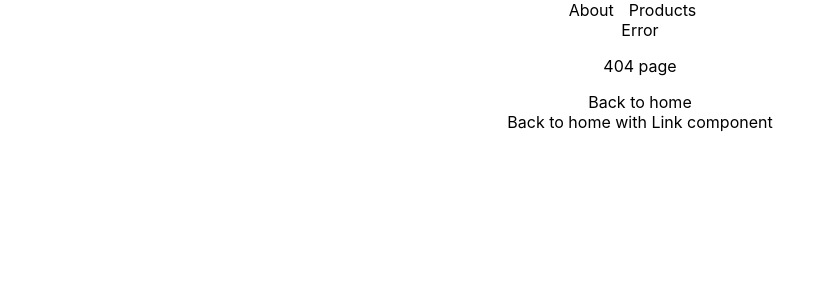
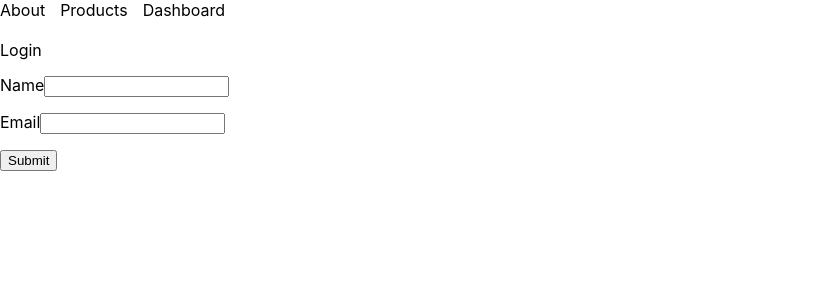
Before and after one commit to CHK-front-end-lectures/react-router-lectures, a React (Create React App) app: page /login in a window 1280 px wide. Before the commit this address had no page. Shown: the top 300 px of the page, without its empty margins (0-836 px from the left). Built offline with nearby package versions, Linux system fonts and the light colour scheme.

Commit message:
Lecture 03-04-2023

```diff
--- a/src/App.js
+++ b/src/App.js
@@ -1,3 +1,4 @@
+import { useState } from 'react';
 import './App.css';
 import { BrowserRouter, Routes, Route } from 'react-router-dom';
 import Home from './pages/Home';
@@ -6,13 +7,19 @@ import Product from './pages/Product';
 import Error from './pages/Error';
 import SharedLayout from './pages/SharedLayout';
 import SingleProduct from './pages/SingleProduct';
+import Login from './pages/Login';
+import Dashboard from './pages/Dashboard';
+import ProtectedRoute from './pages/ProtectedRoute';
 import Posts from './pages/Posts';
 
 // nested routes
 
+// GET, POST, PUT, DELETE
+// CRUD - create, read, update, delete
 function App() {
+  const [user, setUser] = useState(null);
   return (
-    <div className="App">
+    <div>
       <BrowserRouter>
         <Routes>
           <Route path="/" element={<SharedLayout />}>
@@ -20,6 +27,16 @@ function App() {
             <Route path="/about" element={<About />} />
             <Route path="/products" element={<Product />} />
             <Route path="/products/:productId" element={<SingleProduct />} />
+            <Route path="/login" element={<Login setUser={setUser} />} />
+            <Route
+              path="/dashboard"
+              element={
+                <ProtectedRoute user={user}>
+                  <Dashboard user={user} />
+                </ProtectedRoute>
+              }
+            />
+            <Route path="/posts" element={<Posts />} />
             <Route path="*" element={<Error />} />
           </Route>
         </Routes>
@@ -29,3 +46,5 @@ function App() {
 }
 
 export default App;
+// Krijoni nje page te re SinglePost qe ju gjeneron content ne baze te id-se qe vendoset si parameter ne url
+// Ne faqen posts, secili post le ta kete nje Link qe dergon ne /posts/id ku id ndryshon varesisht prej postit qe klikojme
--- a/src/components/Navbar.js
+++ b/src/components/Navbar.js
@@ -19,6 +19,15 @@ const Navbar = () => {
       >
         Products
       </NavLink>
+
+      <NavLink
+        to="/dashboard"
+        style={({ isActive }) => {
+          return { color: isActive ? 'red' : 'black' };
+        }}
+      >
+        Dashboard
+      </NavLink>
     </nav>
   );
 };
--- a/src/index.css
+++ b/src/index.css
@@ -25,3 +25,23 @@ a {
 .active {
   color: red;
 }
+
+.login-form {
+  margin: 20px 0;
+}
+
+.login-form div {
+  padding-bottom: 15px;
+}
+
+.posts-container {
+  margin: 20px 0;
+  display: grid;
+  grid-template-columns: repeat(4, 1fr);
+  grid-gap: 20px;
+}
+
+.post {
+  border: 1px solid #999;
+  padding: 15px;
+}
--- /dev/null
+++ b/src/pages/Dashboard.js
@@ -0,0 +1,12 @@
+import React from 'react';
+
+const Dashboard = ({ user }) => {
+  return (
+    <>
+      <div>Hello {user?.name} </div>
+      <div>Email: {user?.email}</div>
+    </>
+  );
+};
+
+export default Dashboard;
--- /dev/null
+++ b/src/pages/Login.js
@@ -0,0 +1,46 @@
+import { useState } from 'react';
+import { useNavigate } from 'react-router-dom';
+
+const Login = ({ setUser }) => {
+  const navigate = useNavigate();
+  const [name, setName] = useState('');
+  const [email, setEmail] = useState('');
+
+  const handleSubmit = (evt) => {
+    evt.preventDefault();
+    if (!email || !name) return;
+    setUser({ name, email });
+    navigate('/dashboard')
+  };
+
+  return (
+    <>
+      <form className="login-form" onSubmit={handleSubmit}>
+        <div>Login</div>
+        <div>
+          <label htmlFor="name">Name</label>
+          <input
+            type="text"
+            htmlFor="name"
+            value={name}
+            onChange={(evt) => setName(evt.target.value)}
+          />
+        </div>
+        <div>
+          <label htmlFor="email">Email</label>
+          <input
+            type="text"
+            htmlFor="email"
+            value={email}
+            onChange={(evt) => setEmail(evt.target.value)}
+          />
+        </div>
+        <div>
+          <button type="submit">Submit</button>
+        </div>
+      </form>
+    </>
+  );
+};
+
+export default Login;
--- /dev/null
+++ b/src/pages/Posts.js
@@ -0,0 +1,43 @@
+import { useState, useEffect } from 'react';
+
+// kthen Promise (success, rejected)
+
+const Posts = () => {
+  const [posts, setPosts] = useState([]);
+  const [error, setError] = useState([]);
+
+  useEffect(() => {
+    fetch('https://jsonplaceholder.typicode.com/posts') // GET request
+      .then((response) => response.json())
+      .then((data) => {
+        setPosts(data);
+      })
+      .catch((error) => {
+        setError(error.message);
+        console.log('error', error.message);
+      });
+  }, []);
+
+  if (error) {
+    <div>Error while fetching...</div>;
+  }
+
+  return (
+    <>
+      <div className="posts-container">
+        {posts &&
+          posts.map((post) => {
+            return (
+              <div key={post.id} className="post">
+                <h1>{post.title}</h1>
+                <div>{post.body}</div>
+                <div>Created by: {post.userId}</div>
+              </div>
+            );
+          })}
+      </div>
+    </>
+  );
+};
+
+export default Posts;
--- /dev/null
+++ b/src/pages/ProtectedRoute.js
@@ -0,0 +1,12 @@
+import React from 'react'
+import { Navigate } from 'react-router-dom';
+
+const ProtectedRoute = ({user, children}) => {
+  if (!user) {
+    return <Navigate to="/login" />
+  }
+
+  return children;
+}
+
+export default ProtectedRoute
```
